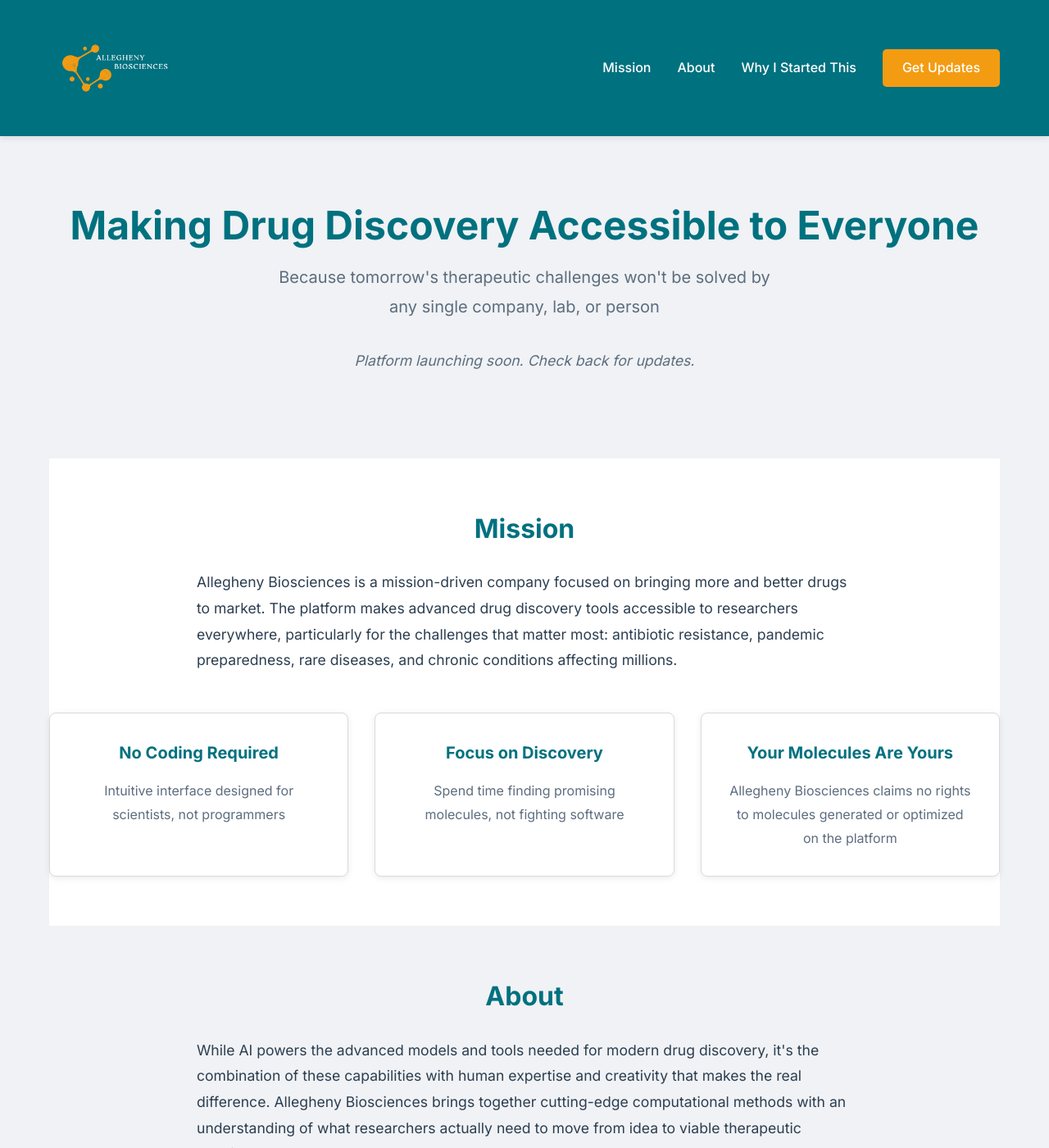
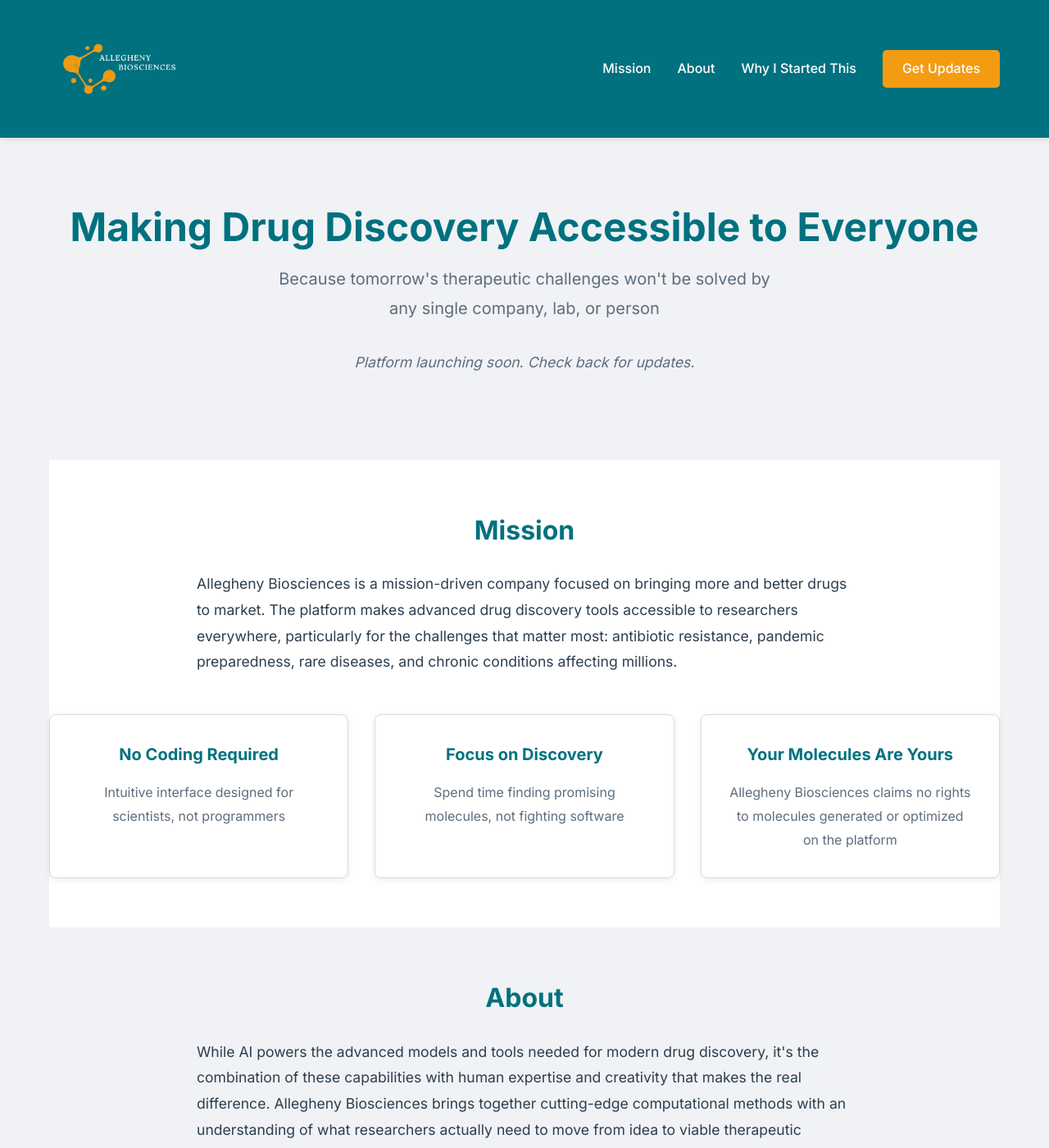
Before and after one commit to alleghenybio/alleghenybio.github.io, a Jekyll site: the page built from index.md, in a window 1280 px wide and 1400 px high. Shown: the whole window at 82% size. Built offline with Jekyll 4.4.1, drawn with Linux system fonts in a browser that asks for light colours.

Commit message:
Update style.css

```diff
--- a/assets/css/style.css
+++ b/assets/css/style.css
@@ -46,7 +46,7 @@ body {
   display: flex;
   justify-content: space-between;
   align-items: center;
-  padding: 0.5rem 0;
+  padding: 0.25rem 0;
 }
 
 .logo {
@@ -56,7 +56,7 @@ body {
 }
 
 .logo img {
-  height: 150px;
+  height: 160px;
   width: auto;
 }
 
```
